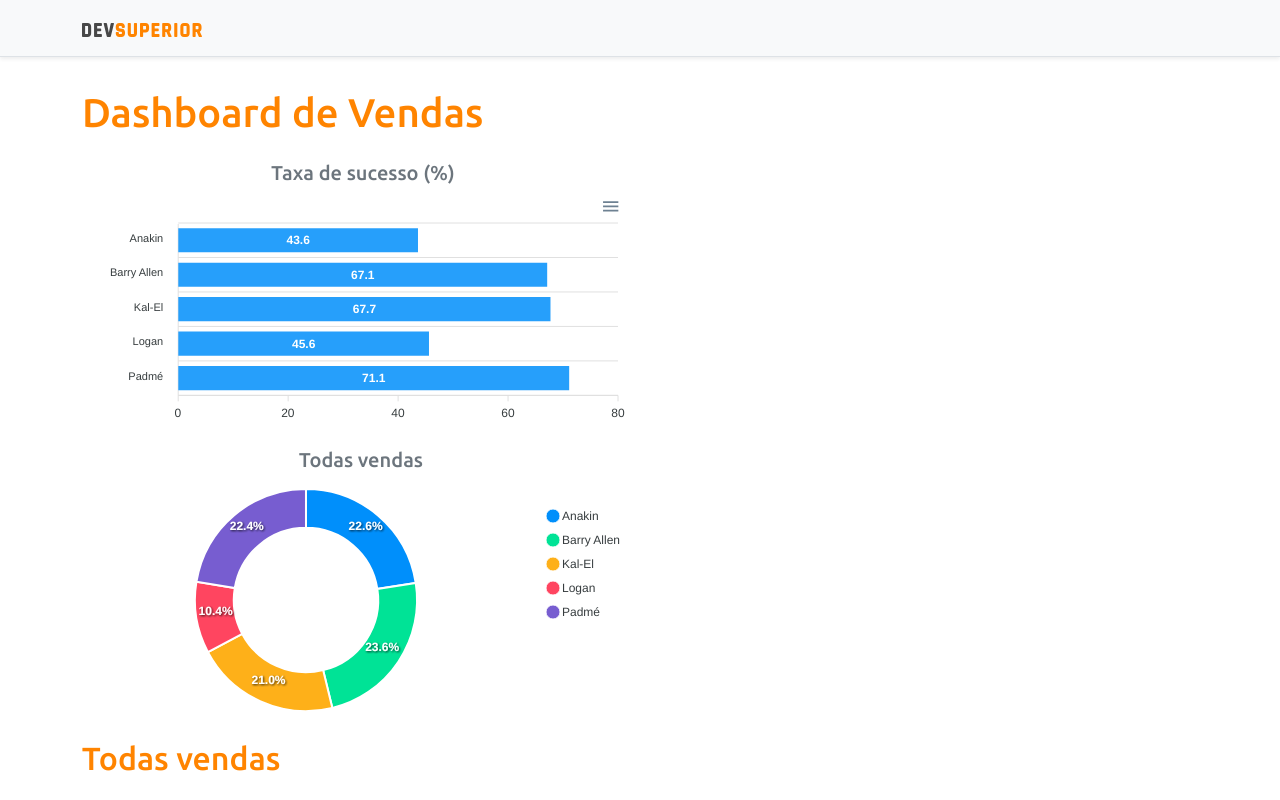
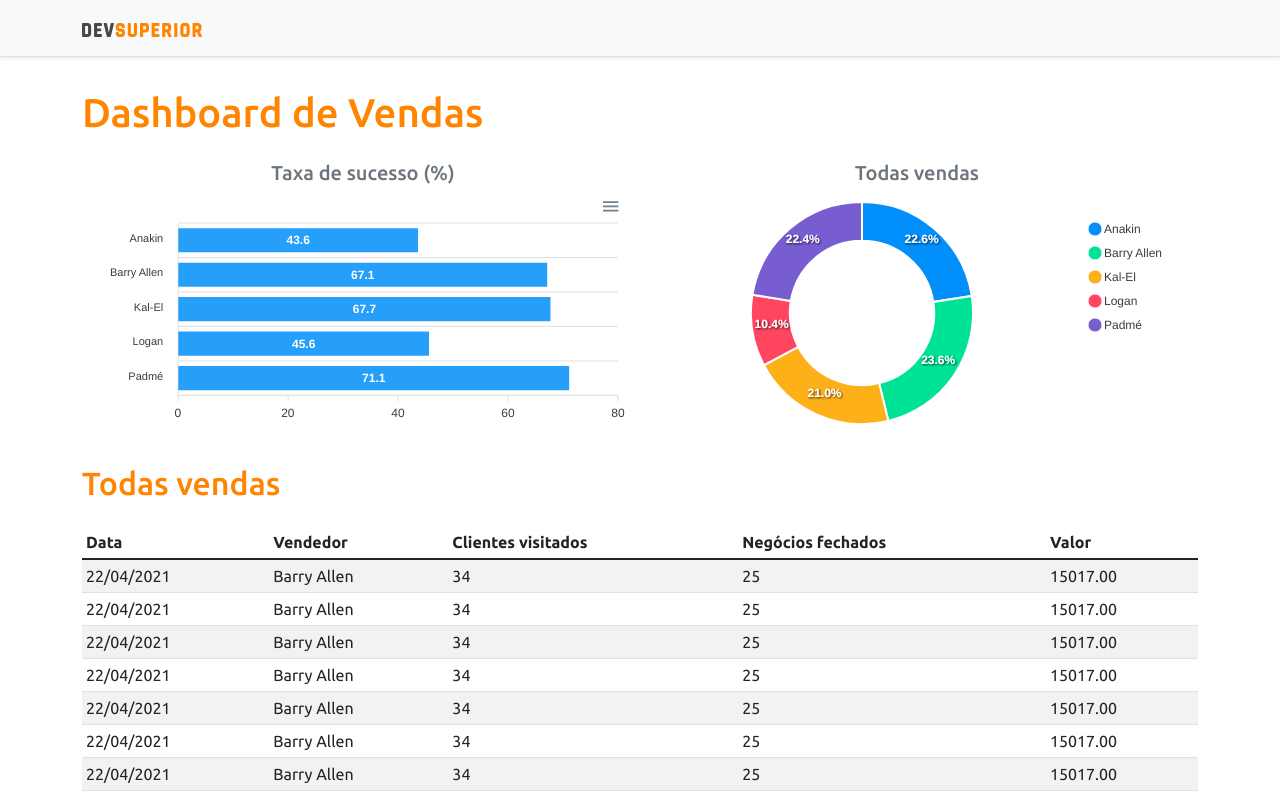
Before and after one commit to joaolrc11/projeto-sds3, a React (Create React App) app in the folder frontend/: page / in a window 1280 px wide. Shown: the top 800 px of the page. Built offline with nearby package versions, Linux system fonts and the light colour scheme.

Commit message:
Static charts Updated

```diff
--- a/frontend/src/App.tsx
+++ b/frontend/src/App.tsx
@@ -16,12 +16,12 @@ function App() {
             <h5 className="text-center text-secondary">Taxa de sucesso (%)</h5>
             <BarChart />
           </div>
+
+          <div className="col-sm-6">
+            <h5 className="text-center text-secondary">Todas vendas</h5>
+            <DonutChart />
+          </div>
         </div>
-        <div className="col-sm-6">
-          <h5 className="text-center text-secondary">Todas vendas</h5>
-          <DonutChart />
-        </div>
-
         <div className="py-3">
 
           <h2 className="text-primary">Todas vendas</h2>
```
